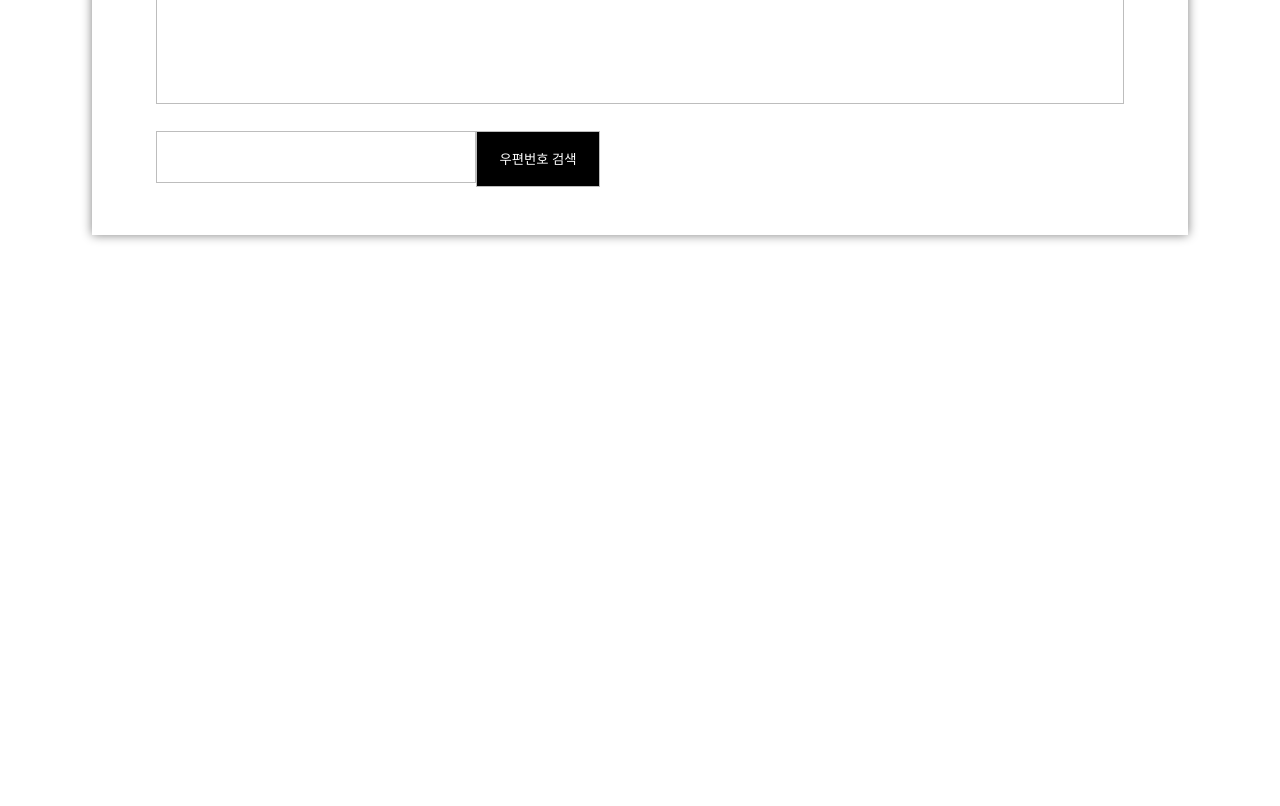
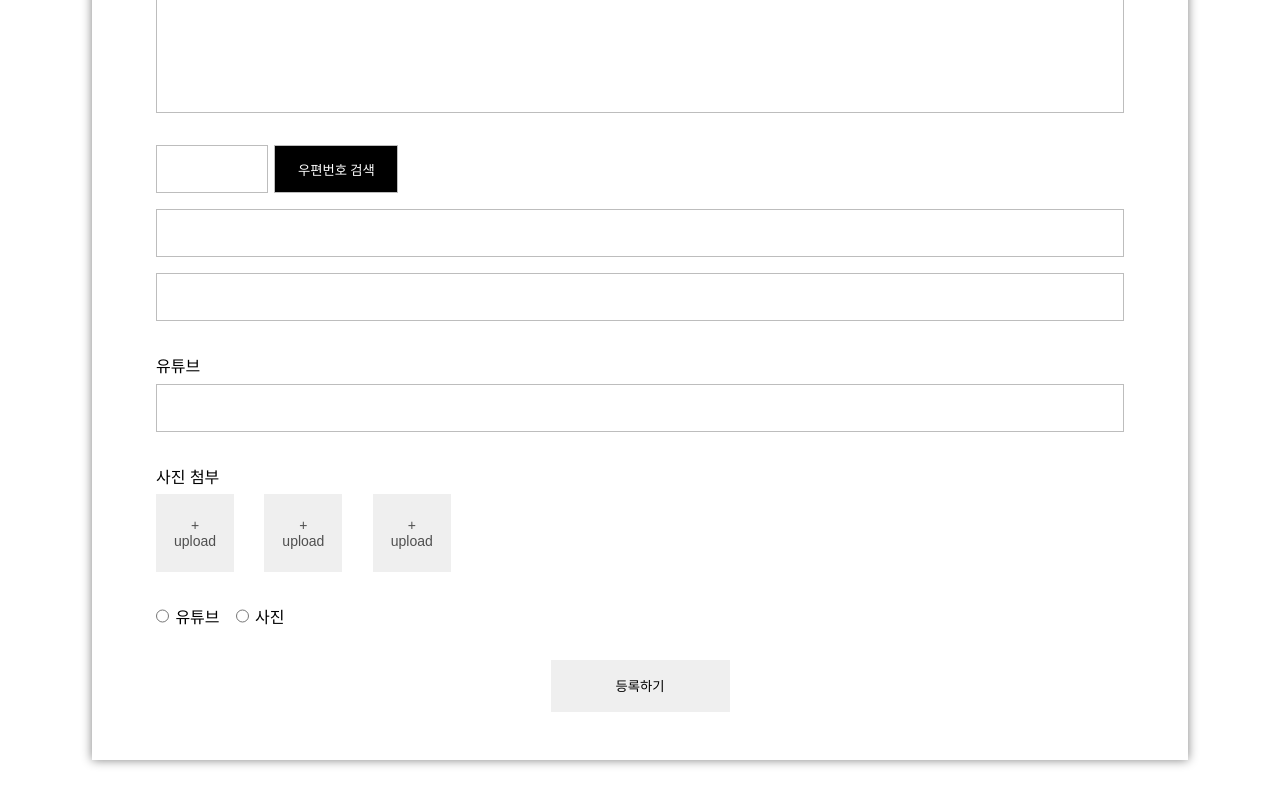
Before and after one commit to wowddok99/react-pages-practice, a Next.js app in the folder class/: page /rf/new in a window 1280 px wide. Shown: the part 880-1686 px from the top of the page. Before the commit the page ends 1195 px from the top, so only its background shows below. Built offline with nearby package versions, Linux system fonts and the light colour scheme; a web font is replaced by a local one.

Commit message:
게시글 등록 페이지 리펙토링 완료 - 추후 병합 예정 현재는 rf폴더에 위치

```diff
--- a/class/src/components/units/board/detail/BoardDetail.styles.js
+++ b/class/src/components/units/board/detail/BoardDetail.styles.js
@@ -40,12 +40,10 @@ export const Line = styled.div`
 `
 
 export const ProfileWrapper = styled.div`
-  /* width: 976px; */
   display: flex;
   flex-direction: column;
   margin-left: 0.3125rem;
   margin-right: auto;
-  /* margin-right: 55.625rem; */
 `
 
 export const Writer = styled.div`
@@ -73,7 +71,7 @@ export const Title = styled.div`
 
 export const Image = styled.div`
   background-color: #F2F2F2;
-  width: 68.75rem;
+  width: 55rem;
   height: 37.5rem;
   margin-bottom: 1.5625rem;
 `
--- a/class/src/components/units/rf/write/BoardWrite.container.js
+++ b/class/src/components/units/rf/write/BoardWrite.container.js
@@ -14,7 +14,7 @@ export default function BoardWirte() {
 
     const [writerError, setWriterError] = useState("");
     const [passwordError, setPasswordError] = useState("");
-    const [titleError, setTitleError] = useState("");
+    const [subjectError, setSubjectError] = useState("");
     const [contentsError, setContentsError] = useState("");
 
     const router = useRouter();
@@ -50,8 +50,13 @@ export default function BoardWirte() {
         }
       }
 
-      const onChangeTitle = (event) => {
+      const onChangeSubject = (event) => {
+        console.log(event.target.value);
         setTitle(event.target.value);
+
+        if(event.target.value !== ""){
+          setSubjectError("");
+        }
 
         if (writer && password && event.target.value && contents) {
           setIsActive(true);
@@ -82,7 +87,7 @@ export default function BoardWirte() {
             setPasswordError("비밀번호를 입력해주세요.");
         }
         if (!title) {
-            setTitleError("제목을 입력해주세요.");
+            setSubjectError("제목을 입력해주세요.");
         }
         if (!contents) {
             setContentsError("내용을 입력해주세요.");
@@ -117,11 +122,11 @@ export default function BoardWirte() {
             <BoardWirteUI
             writerError={writerError}
             passwordError={passwordError}
-            titleError={titleError}
+            titleError={subjectError}
             contentsError={contentsError}
             onChangeWriter={onChangeWriter}
             onChangePassword={onChangePassword}
-            onChangeTitle={onChangeTitle}
+            onChangeTitle={onChangeSubject}
             onChangeContents={onChangeContents}
             onClickSubmit={onClickSubmit}
             isActive={isActive}
--- a/class/src/components/units/rf/write/BoardWrite.presenter.js
+++ b/class/src/components/units/rf/write/BoardWrite.presenter.js
@@ -1,3 +1,4 @@
+import { Main } from "next/document"
 import {
     PageLayout,
     MainWrapper,
@@ -18,7 +19,19 @@ import {
     AddressWrapper,
     ZipcodeWrapper,
     ZipCode,
-    SearchButton
+    SearchButton,
+    Address,
+    YoutubeWrapper,
+    Youtube,
+    ImageUploadWrapper,
+    ImageUploadButtonWrapper,
+    ImageUploadButton,
+    MainOptionWrapper,
+    MainOptionRadioWrapper,
+    MainOptionRadioButton,
+    SubmitButtonWrapper,
+    SubmitButton,
+    Error
 
 } from "./BoardWrite.styles"
 
@@ -34,27 +47,58 @@ export default function BoardWirteUI(props) {
                         <WriterPasswordWrapper>
                             <InputWrapper>
                                 <Label>작성자</Label>
-                                <Writer type ="text" placeholder="이름을 입력해주세요."></Writer>
+                                <Writer type ="text" placeholder="이름을 입력해주세요." onChange={props.onChangeWriter}></Writer>
+                                <Error>{props.writerError}</Error>
                             </InputWrapper>
                             <InputWrapper>
                                 <Label>패스워드</Label>
-                                <Password type="Password" placeholder ="패스워드를 입력해주세요."></Password>
+                                <Password type="Password" placeholder ="패스워드를 입력해주세요." onChange={props.onChangePassword}></Password>
+                                <Error>{props.passwordError}</Error>
                             </InputWrapper>
                         </WriterPasswordWrapper>
                         <SubjectWrapper>
                             <Label>제목</Label>
-                            <Subject type="text" placeholder="제목을 입력해주세요."></Subject>
+                            <Subject type="text" placeholder="제목을 입력해주세요." onChange={props.onChangeTitle}></Subject>
+                            <Error>{props.titleError}</Error>
                         </SubjectWrapper>
                         <ContentWrapper>
                             <Label>내용</Label>
-                            <Content type="text" placeholder="내용을 입력해주세요."></Content>
+                            <Content type="text" placeholder="내용을 입력해주세요." onChange={props.onChangeContents}></Content>
+                            <Error>{props.contentsError}</Error>
                         </ContentWrapper>
                         <AddressWrapper>
                             <ZipcodeWrapper>
                                 <ZipCode></ZipCode>
                                 <SearchButton>우편번호 검색</SearchButton>
                             </ZipcodeWrapper>
+                            <Address></Address>
+                            <Address></Address>
                         </AddressWrapper>
+                        <YoutubeWrapper>
+                            <Label>유튜브</Label>
+                            <Youtube></Youtube>
+                        </YoutubeWrapper>
+                        <ImageUploadWrapper>
+                            <Label>사진 첨부</Label>
+                            <ImageUploadButtonWrapper>
+                                <ImageUploadButton>+<br/>upload</ImageUploadButton>
+                                <ImageUploadButton>+<br/>upload</ImageUploadButton>
+                                <ImageUploadButton>+<br/>upload</ImageUploadButton>
+                            </ImageUploadButtonWrapper>
+                        </ImageUploadWrapper>
+                        <MainOptionWrapper>
+                            <MainOptionRadioWrapper>
+                                <MainOptionRadioButton type="radio" name="MainOption" id="youtube"></MainOptionRadioButton>
+                                <label>유튜브</label>
+                            </MainOptionRadioWrapper>
+                            <MainOptionRadioWrapper>
+                                <MainOptionRadioButton type="radio" name="MainOption" id="image"></MainOptionRadioButton>
+                                <label>사진</label>
+                            </MainOptionRadioWrapper>
+                        </MainOptionWrapper>
+                        <SubmitButtonWrapper>
+                                <SubmitButton onClick={props.onClickSubmit} isActive = {props.isActive}>등록하기</SubmitButton>
+                        </SubmitButtonWrapper>
                     </CardMainWrapper>
                 </CardWrapper>
             </MainWrapper>
--- a/class/src/components/units/rf/write/BoardWrite.styles.js
+++ b/class/src/components/units/rf/write/BoardWrite.styles.js
@@ -35,7 +35,7 @@ export const CardHeaderWrapper = styled.div`
 export const CardMainWrapper = styled.div`
     display: flex;
     flex-direction: column;
-    gap: 1.7rem;
+    gap: 2rem;
 `
 
 export const CardFooterWrapper = styled.div`
@@ -99,17 +99,17 @@ export const Content = styled.input`
 export const AddressWrapper = styled.div`
     display: flex;
     flex-direction: column;
-    gap: 0.4rem;
+    gap: 1rem;
 `
 
 export const ZipcodeWrapper = styled.div`
     display: flex;
-
+    gap: 0.4rem;
 `
 
 export const ZipCode = styled.input`
-    width: 20rem;
-    height: 3.25rem;
+    width: 7rem;
+    height: 3rem;
     border: 0.0625rem solid #bdbdbd;
 `
 
@@ -118,7 +118,78 @@ export const SearchButton = styled.button`
     background-color: black;
     border: 0.0625rem solid #bdbdbd;
     width: 7.75rem;
-    height: 3.5rem;
+    height: 3rem;
     cursor: pointer;
     color: white;
 `
+
+export const Address = styled.input`
+    width: 60.5rem;
+    height: 3rem;
+    border: 0.0625rem solid #bdbdbd;
+`
+
+export const YoutubeWrapper = styled.div`
+    display: flex;
+    flex-direction: column;
+    gap: 0.4rem;
+`
+
+export const Youtube = styled.input`
+    width: 60.5rem;
+    height: 3rem;
+    border: 0.0625rem solid #bdbdbd;
+`
+
+export const ImageUploadWrapper = styled.div`
+    display: flex;
+    flex-direction: column;
+    gap: 0.4rem;
+`
+
+export const ImageUploadButtonWrapper = styled.div`
+    display: flex;
+    gap: 0.4rem;
+`
+
+export const ImageUploadButton = styled.button`
+    font-size: 0.875rem;
+    color: #4F4F4F;
+    height: 4.875rem;
+    width: 4.875rem;
+    margin-right: 1.5rem;
+    border: none;
+    cursor: pointer;
+`
+
+export const MainOptionWrapper = styled.div`
+    display: flex;
+    gap: 1rem;
+`
+
+export const MainOptionRadioWrapper = styled.div`
+    display: flex;
+    gap: 0.4rem;
+`
+
+export const MainOptionRadioButton = styled.input`
+`
+
+export const SubmitButtonWrapper = styled.div`
+    display: flex;
+    justify-content: center;
+`
+
+export const SubmitButton = styled.button`
+    background-color: ${(props) => props.isActive === true ? "#FFD600" : ""};
+    width: 11.1875rem;
+    height: 3.25rem;
+    border: none;
+    cursor: pointer;
+`
+
+export const Error = styled.div`
+    color: red;
+    font-size: 0.875rem;
+    margin-top: -0.4rem;
+`
```
